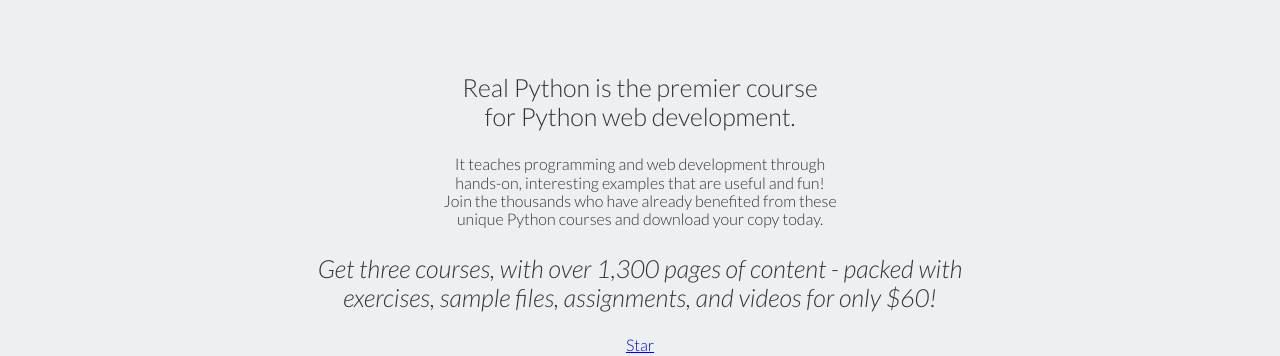
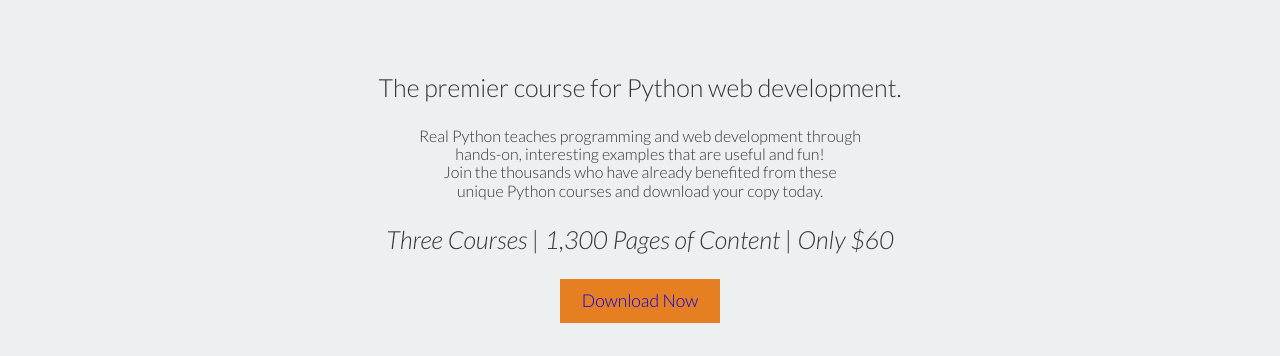
Before and after one commit to ZoeAde/realpython_redesign, a plain HTML site: page index.html in a window 1280 px wide. Shown: the part 439-795 px from the top of the page. Drawn offline with nearby package versions, Linux system fonts and the light colour scheme.

Commit message:
adding dowload btn

```diff
--- a/home.css
+++ b/home.css
@@ -342,3 +342,27 @@ pre[class*="language-"] {
 .course-description {
     text-align: justify;
 }
+
+.download-btn {
+    border: 0;
+    background-color: #e67e22;
+    color: #fff;
+    padding: 12px 22px;
+    font-size: 1.1em;
+}
+
+.download-btn a {
+    text-decoration: none !important;
+}
+
+.download-btn a:visited {
+    color: #fff;
+}
+
+.download-btn:hover {
+    background-color: #d35400;
+}
+.download-btn:focus {
+    outline: none;
+    background-color: #7f8c8d;
+}
--- a/index.html
+++ b/index.html
@@ -37,15 +37,15 @@
 
         <section class="section section-summary">
             <div class="container">
-                <h3>Real Python is the premier course<br>for Python web development.</h3>
-                <p>It teaches programming and web development through<br> hands-on,
+                <h3>The premier course for Python web development.</h3>
+                <p>Real Python teaches programming and web development through<br> hands-on,
                  interesting examples that are useful and fun!<br>
                 Join the thousands who have already benefited from these<br>unique Python courses and download your copy today.</p>
-                <h3><em>Get three courses, with over 1,300 pages of content - packed with<br>exercises, sample files, assignments, and videos for only $60!</em></h3>
-<!--                 <p>
-                    <iframe allowtransparency="true" frameborder="0" height="30" scrolling="0" src="//ghbtns.com/github-btn.html?user=realpython&amp;repo=dockerizing-django&amp;type=watch&amp;count=true&amp;size=large" width="150"></iframe>
-                </p> -->
-<span class="github-btn github-stargazers github-btn-large" id="github-btn"><a class="gh-btn" id="gh-btn" href="https://github.com/realpython/dockerizing-django/" target="_blank" aria-label="Star on GitHub"><span class="gh-ico" aria-hidden="true"></span> <span class="gh-text" id="gh-text">Star</span></a> <a class="gh-count" id="gh-count" href="https://github.com/joewalnes/websocketd/stargazers" target="_blank" aria-label="6,720 stargazers on GitHub" style="display: block;">6,720</a></span>
+               <!--  <h3><em>Get three courses, with over 1,300 pages of content - packed with<br>exercises, sample files, assignments, and videos for only $60!</em></h3> -->
+                <h3><em>Three Courses | 1,300 Pages of Content | Only $60</em></h3>
+                <button class="download-btn">
+                  <a href="https://app.simplegoods.co/i/IQCZADOY" class="btn btn-success btn-lg main-top-download">Download Now</a>
+                </button>
             </div>
         </section>
 
```
